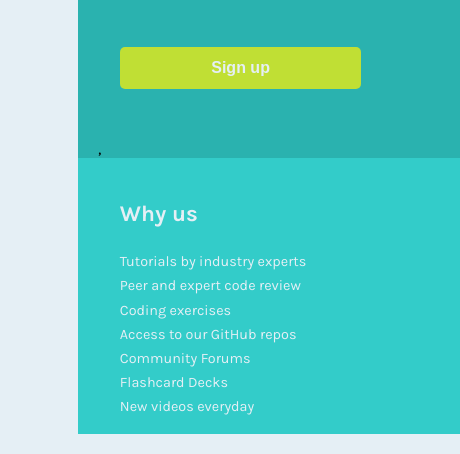
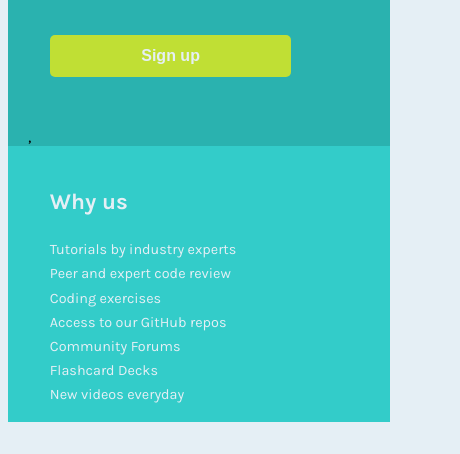
Before and after one commit to Shafin9919/Single-Price-Grid-Component, a plain HTML site: page index.html in a window 390 px wide. Shown: the part 552-1006 px from the top of the page, 460 px wide, since content can reach past the window. After the commit the page ends 982 px from the top, so only its background shows below. Drawn offline with Linux system fonts and the light colour scheme.

Commit message:
Update style.css

```diff
--- a/style.css
+++ b/style.css
@@ -112,10 +112,10 @@ background-color:  hsl(71, 73%, 54%);
 @media screen and (max-width:1240px){
 
   #container{
-    width:60vw;
+    width:100vw;
 
-    margin:20px auto;
-    display: block;
+    margin:auto auto;
+    display: flex;
     flex-direction:column;
     font-family: 'Karla', sans-serif;
     font-weight: 400;
@@ -125,7 +125,7 @@ background-color:  hsl(71, 73%, 54%);
   .header{
 width:80vw;
 padding-right: 20px;
-flex-grow:100;
+
   }
 .footer{
   width: 50vw;
```
